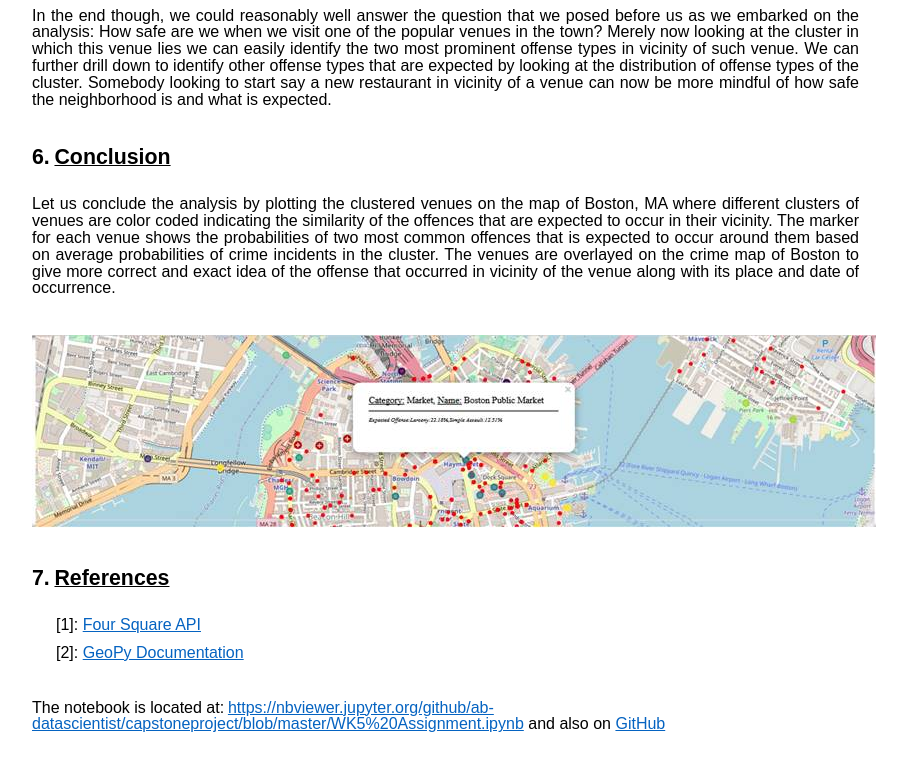
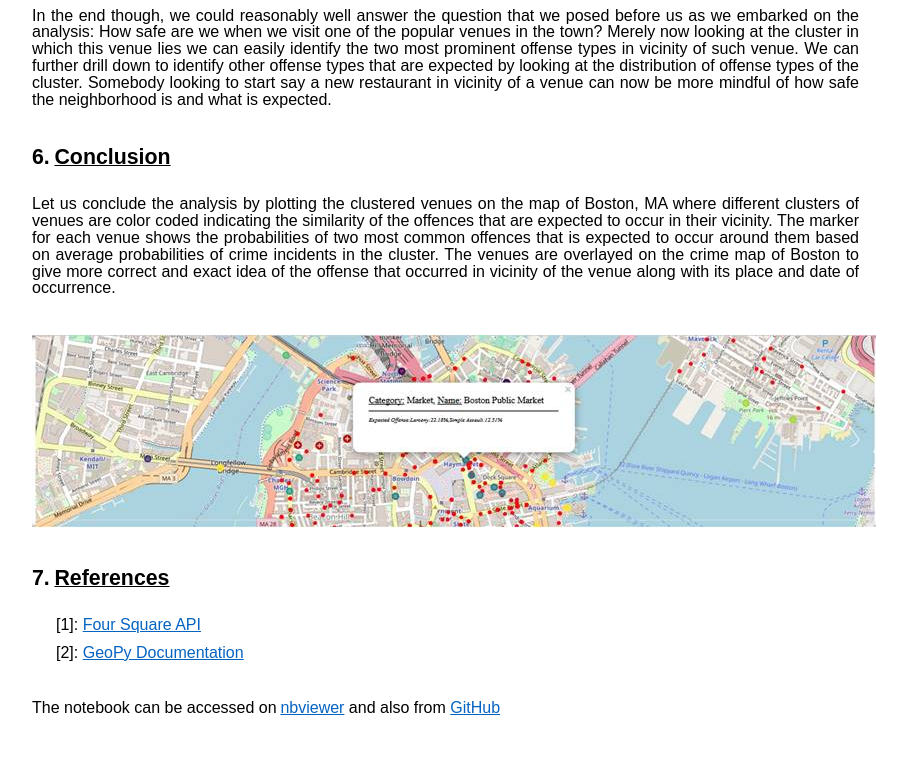
Before and after one commit to ab-datascientist/ab-datascientist.github.io, a plain HTML site: page index.html in a window 1280 px wide. Shown: the part 9344-10115 px from the top of the page, without its empty margins (216-1123 px from the left). Drawn offline with Linux system fonts and the light colour scheme.

Commit message:
Update index.html

```diff
--- a/index.html
+++ b/index.html
@@ -1999,10 +1999,10 @@ line-height:105%;font-family:"Segoe UI Historic",sans-serif'><o:p>&nbsp;</o:p></
 <p class=MsoListParagraphCxSpFirst style='margin-top:0in;margin-right:147.75pt;
 margin-bottom:8.0pt;margin-left:2.5in;mso-add-space:auto'><span
 style='font-size:12.0pt;line-height:105%;font-family:"Segoe UI Historic",sans-serif'>The
-notebook is located at:</span> <span style='font-size:12.0pt;line-height:105%;
+notebook can be accessed on</span> <span style='font-size:12.0pt;line-height:105%;
 font-family:"Segoe UI Historic",sans-serif'><a
-href="https://nbviewer.jupyter.org/github/ab-datascientist/capstoneproject/blob/master/WK5%20Assignment.ipynb">https://nbviewer.jupyter.org/github/ab-datascientist/capstoneproject/blob/master/WK5%20Assignment.ipynb</a>
-and also on <a
+href="https://nbviewer.jupyter.org/github/ab-datascientist/capstoneproject/blob/master/WK5%20Assignment.ipynb">nbviewer</a>
+and also from <a
 href="https://github.com/ab-datascientist/capstoneproject/blob/master/WK5%20Assignment.ipynb">GitHub</a><o:p></o:p></span></p>
 
 <p class=MsoListParagraphCxSpLast style='margin-top:0in;margin-right:147.75pt;
@@ -2010,7 +2010,7 @@ margin-bottom:8.0pt;margin-left:2.5in;mso-add-space:auto;text-align:justify'><sp
 style='font-size:12.0pt;line-height:105%;font-family:"Segoe UI Historic",sans-serif'><o:p>&nbsp;</o:p></span></p>
 
 </div>
-
+<script type="text/javascript" src="//counter.websiteout.net/js/4/6/0/1"></script>
 </body>
 
 </html>
```
